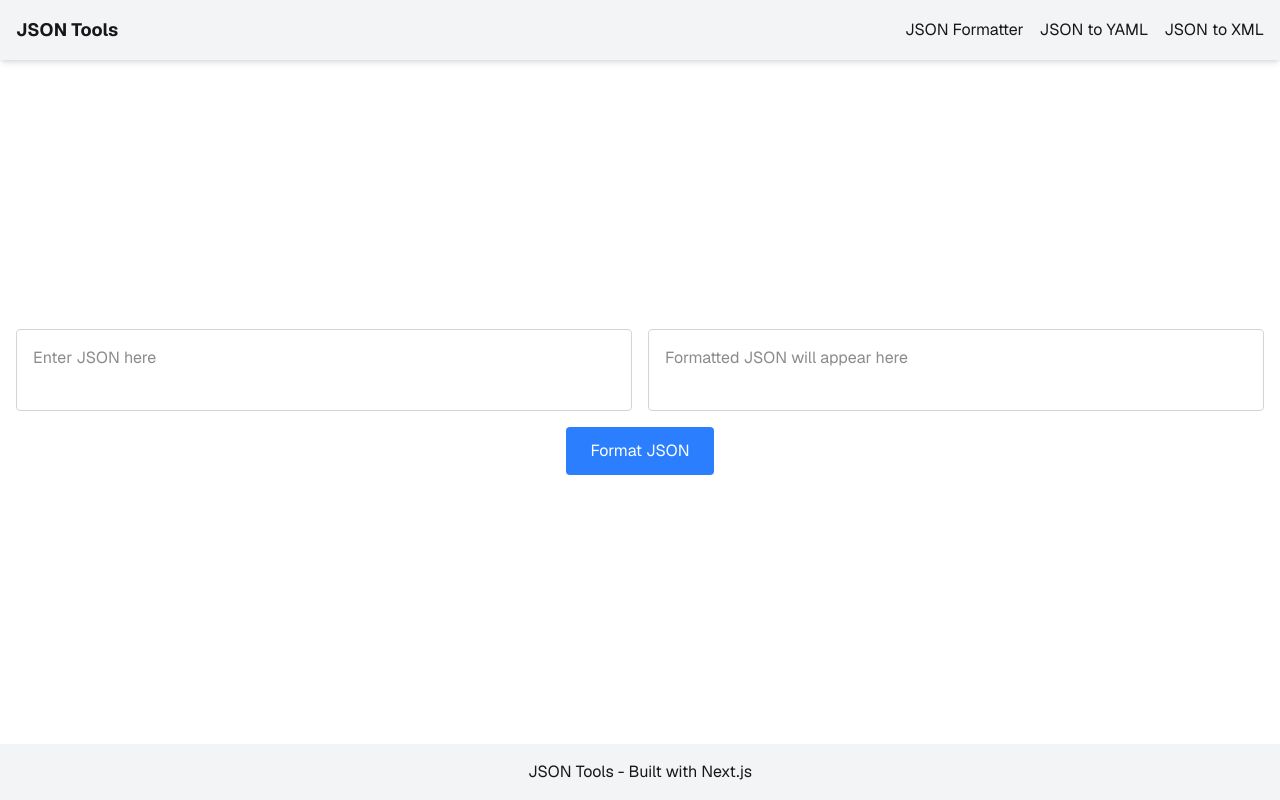
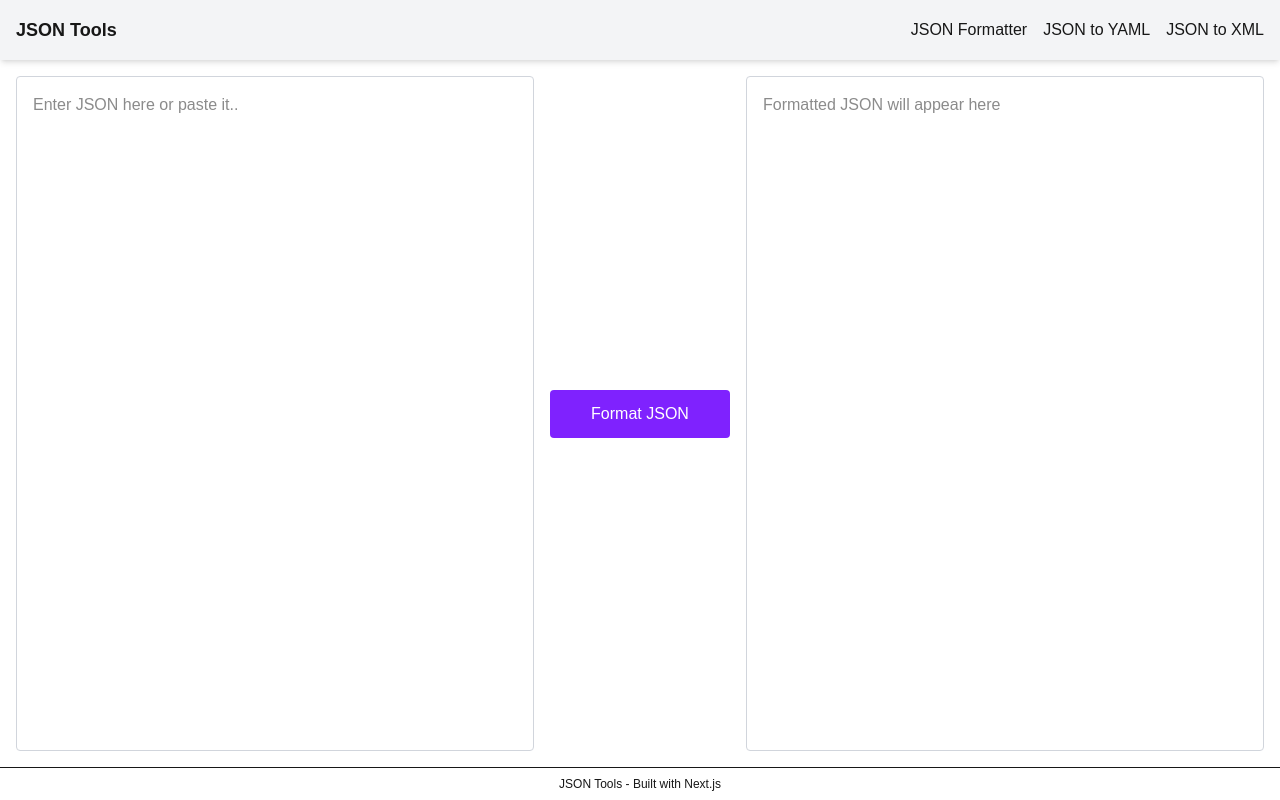
Before and after one commit to avi-watwani/json-formatter, a Next.js app: page / in a window 1280 px wide. Built offline with nearby package versions, Linux system fonts and the light colour scheme.

Commit message:
refactor JsonTools component for improved structure and functionality

```diff
--- a/app/page.tsx
+++ b/app/page.tsx
@@ -1,18 +1,18 @@
 'use client';
 
-import Image from "next/image";
+import { useState, useEffect } from "react";
 import Link from "next/link";
-import { use, useState, useEffect } from "react";
 
-export default function Home() {
+export default function JsonTools() {
   const [jsonInput, setJsonInput] = useState("");
   const [formattedJson, setFormattedJson] = useState("");
 
   const handleFormatJson = () => {
     try {
-      const parsedJson = JSON.parse(jsonInput);
-      setFormattedJson(JSON.stringify(parsedJson, null, 2));
-    } catch (error) {
+      const parsed = JSON.parse(jsonInput);
+      const pretty = JSON.stringify(parsed, null, 2);
+      setFormattedJson(pretty);
+    } catch (err) {
       setFormattedJson("Invalid JSON");
     }
   };
@@ -36,7 +36,8 @@ export default function Home() {
   }, []);
 
   return (
-    <div className="flex flex-col min-h-screen font-[family-name:var(--font-geist-sans)]">
+    <div className="flex flex-col h-screen">
+      {/* Navigation Bar */}
       <nav className="w-full flex justify-between items-center p-4 bg-gray-100 shadow-md">
         <div className="text-lg font-bold">JSON Tools</div>
         <div className="flex gap-4">
@@ -45,29 +46,38 @@ export default function Home() {
           <Link href="/json-to-xml" className="hover:underline">JSON to XML</Link>
         </div>
       </nav>
-      <main className="flex flex-1 flex-col items-center justify-center p-4">
-        <div className="flex gap-4 w-full">
+
+      {/* Main Content */}
+      <main className="flex-1 flex p-4 gap-4 overflow-hidden">
+        {/* Left Textarea */}
         <textarea
-            className="flex-1 p-4 border border-gray-300 rounded resize-none"
-            placeholder="Enter JSON here"
+          className="w-full p-4 border border-gray-300 rounded resize-none overflow-auto"
+          placeholder="Enter JSON here or paste it.."
           value={jsonInput}
           onChange={(e) => setJsonInput(e.target.value)}
         />
+
+        {/* Center Column */}
+        <div className="min-w-[180px] flex flex-col items-center justify-center gap-4">
+          <button
+            onClick={handleFormatJson}
+            className="px-6 py-3 bg-violet-600 text-white rounded hover:bg-violet-700 w-full"
+          >
+            Format JSON
+          </button>
+        </div>
+
+        {/* Right Textarea */}
         <textarea
-            className="flex-1 p-4 border border-gray-300 rounded resize-none"
+          className="w-full p-4 border border-gray-300 rounded resize-none overflow-auto"
           placeholder="Formatted JSON will appear here"
           value={formattedJson}
           readOnly
         />
-        </div>
-        <button
-          className="mt-4 px-6 py-3 bg-blue-500 text-white rounded hover:bg-blue-600"
-          onClick={handleFormatJson}
-        >
-          Format JSON
-        </button>
       </main>
-      <footer className="w-full p-4 bg-gray-100 text-center">
+
+      {/* Footer */}
+      <footer className="text-center text-xs p-2 border-t">
         JSON Tools - Built with Next.js
       </footer>
     </div>
```
Lines whose indentation alone changed are shown as unchanged.
